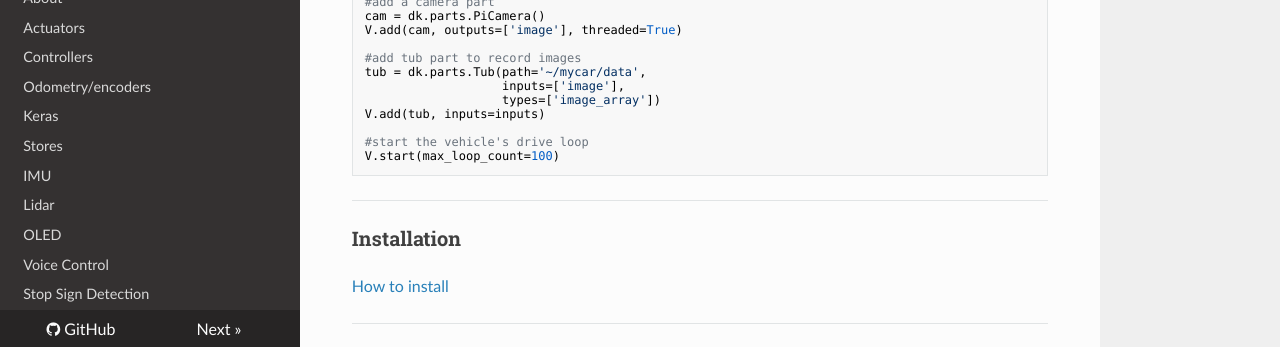
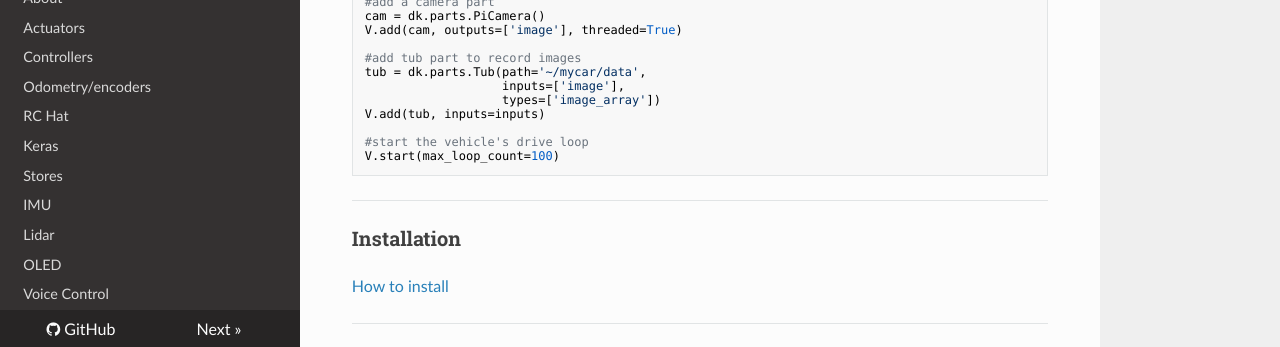
Before and after one commit to autorope/donkeydocs, an MkDocs documentation site: the page built from docs/index.md, in a window 1280 px wide and 900 px high, scrolled down 400 px. Shown: the part 550-897 px from the top of the window. Built offline with MkDocs 1.6.1, drawn with Linux system fonts in a browser that asks for light colours; nearby versions of some CDN libraries; old or Windows-style settings are respelled for this version of MkDocs.

Commit message:
Add RC hat to menu

```diff
--- a/mkdocs.yml
+++ b/mkdocs.yml
@@ -26,6 +26,7 @@ pages:
       - 'Actuators': parts/actuators.md
       - 'Controllers': parts/controllers.md
       - 'Odometry/encoders': parts/odometry.md
+      - 'RC Hat': parts/rc_hat.md
       - 'Keras': parts/keras.md
       - 'Stores': parts/stores.md
       - 'IMU': parts/imu.md
```
